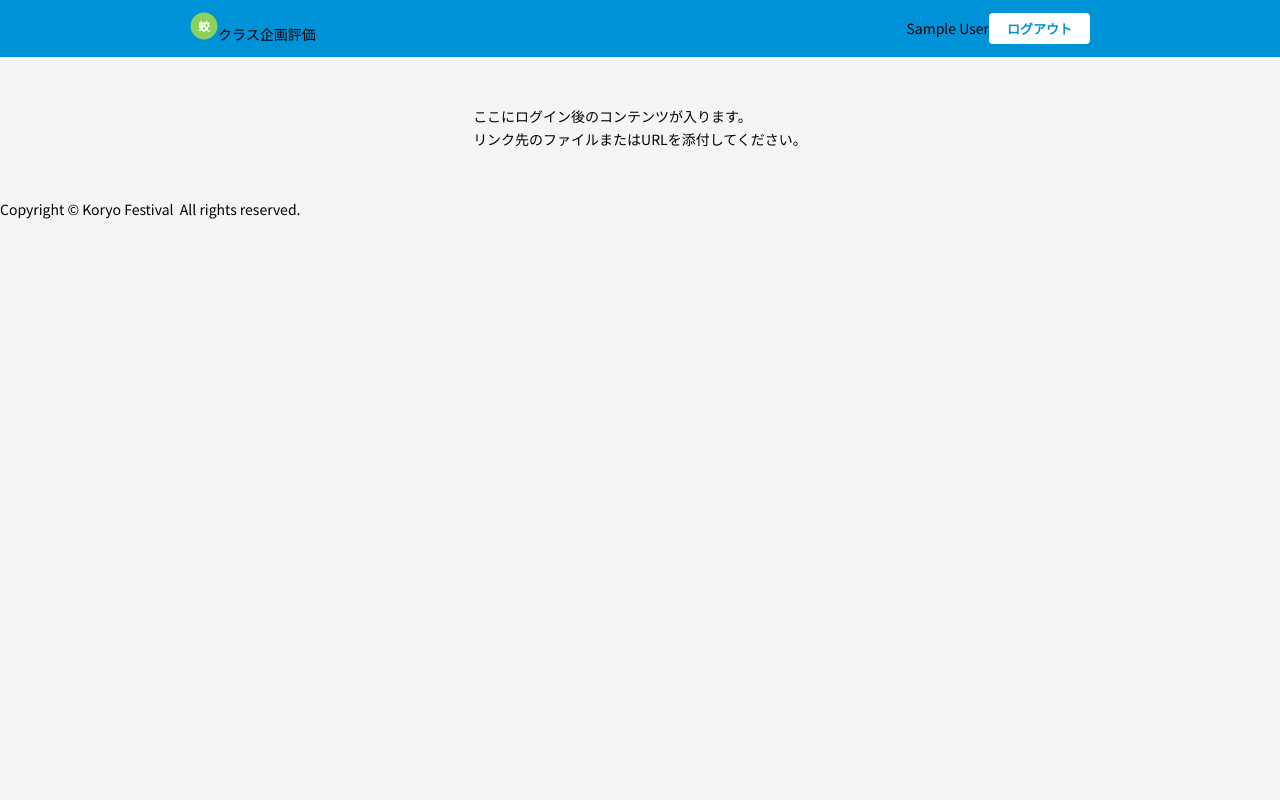
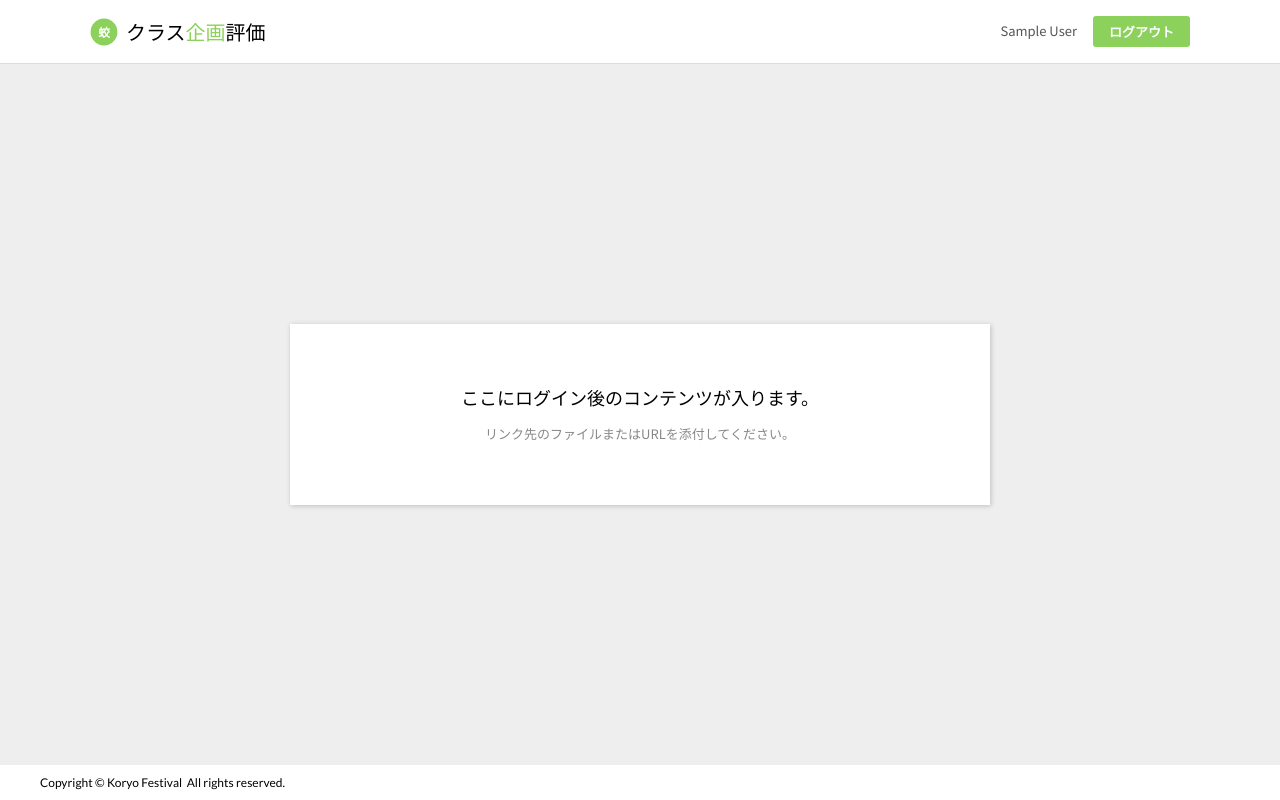
Before and after one commit to koryojohogijutsu/koryo-fes.results, a Next.js app: page /member in a window 1280 px wide. Built offline with nearby package versions, Linux system fonts and the light colour scheme; no server answers; sample sign-in values are in the browser's storage.

Commit message:
Update MemberPage.module.css

```diff
--- a/components/MemberPage.module.css
+++ b/components/MemberPage.module.css
@@ -1,73 +1,115 @@
 .page {
   min-height: 100vh;
-  background-color: #f5f5f5;
+  display: flex;
+  flex-direction: column;
+  background-color: #EEEEEE;
 }
 
+/* ヘッダー */
 .header {
-  background-color: #0092d7;
-  padding: 12px 24px;
+  background-color: #FFFFFF;
+  border-bottom: 1px solid #ddd;
+  padding: 0 40px;
+  height: 64px;
+  flex-shrink: 0;
 }
 
 .headerInner {
-  max-width: 900px;
-  margin: 0 auto;
+  height: 100%;
   display: flex;
   justify-content: space-between;
   align-items: center;
+  max-width: 1100px;
+  margin: 0 auto;
+  width: 100%;
 }
 
-.logo {
-  color: #fff;
+.headerLeft {
+  display: flex;
+  align-items: center;
+  gap: 8px;
+}
+
+.headerTitle {
+  font-family: "Kosugi Maru", sans-serif;
   font-size: 20px;
-  font-weight: bold;
+  font-weight: 400;
+  color: #000000;
+}
+
+.green {
+  color: #8cd15c;
+}
+
+.headerRight {
+  display: flex;
+  align-items: center;
+  gap: 16px;
+}
+
+.userName {
+  font-family: "Noto Sans JP", sans-serif;
+  font-size: 13px;
+  color: #555;
 }
 
 .logoutBtn {
-  background-color: #fff;
-  color: #0092d7;
+  background-color: #8cd15c;
+  color: #ffffff;
   border: none;
-  border-radius: 4px;
-  padding: 6px 18px;
+  border-radius: 3px;
+  padding: 6px 16px;
   font-size: 13px;
-  font-weight: bold;
+  font-weight: 700;
   cursor: pointer;
-  transition: background-color 0.2s;
+  font-family: "Lato", "Noto Sans JP", sans-serif;
+  transition: background-color 0.15s;
 }
 
 .logoutBtn:hover {
-  background-color: #e8f4fc;
+  background-color: #78be47;
 }
 
+/* メイン */
 .main {
+  flex: 1;
   display: flex;
   justify-content: center;
+  align-items: center;
   padding: 48px 16px;
 }
 
-.card {
-  background-color: #fff;
-  border: 1px solid #ddd;
-  border-radius: 4px;
-  padding: 40px 48px;
-  max-width: 480px;
-  width: 100%;
+.placeholder {
+  background-color: #FFFFFF;
+  box-shadow: 1px 1px 5px rgba(0, 0, 0, 0.2);
+  width: 700px;
+  max-width: 100%;
+  padding: 60px 40px;
   text-align: center;
 }
 
-.title {
-  font-size: 22px;
-  font-weight: bold;
-  color: #0092d7;
-  margin-bottom: 16px;
-}
-
-.welcome {
-  font-size: 16px;
-  color: #333;
+.placeholderText {
+  font-family: "Kosugi Maru", sans-serif;
+  font-size: 18px;
+  color: #000000;
   margin-bottom: 12px;
 }
 
-.note {
+.placeholderSub {
+  font-family: "Noto Sans JP", sans-serif;
   font-size: 13px;
-  color: #777;
+  color: #888;
 }
+
+/* フッター */
+.footer {
+  background-color: #FFFFFF;
+  padding: 8px 40px;
+  flex-shrink: 0;
+}
+
+.copyright {
+  font-family: "Lato", "Noto Sans JP", sans-serif;
+  font-size: 12px;
+  color: #000000;
+}
```
